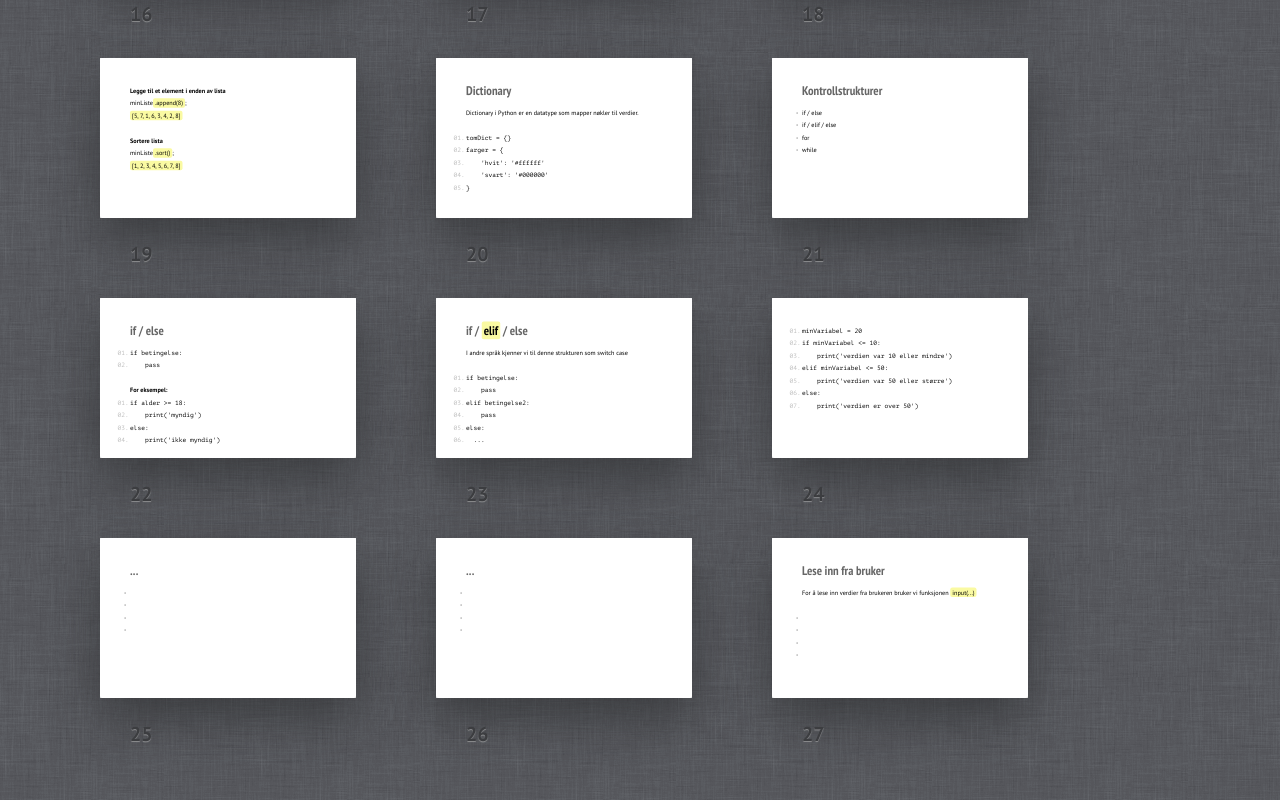
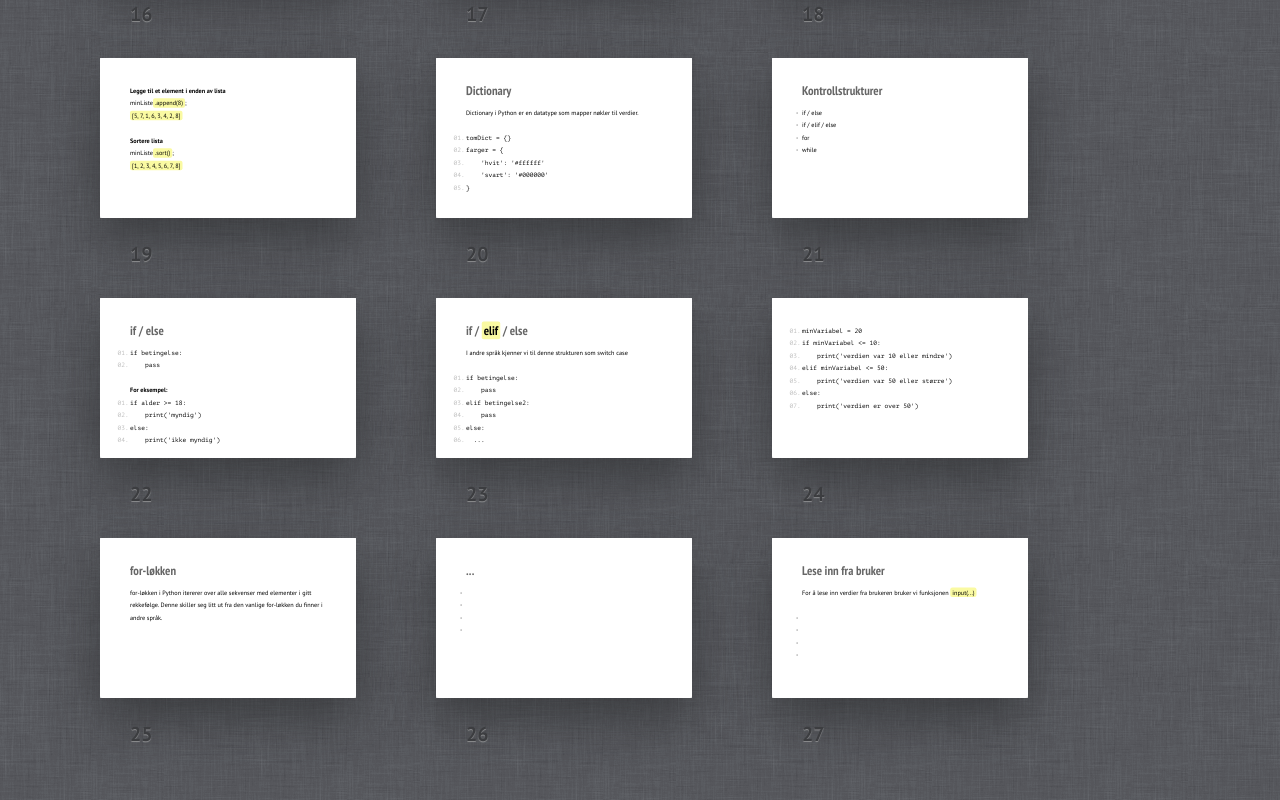
Before and after one commit to tmn/intro-itgk-2015, a plain HTML site: page index.html in a window 1280 px wide. Shown: the part 1612-2412 px from the top of the page. Drawn offline with Linux system fonts and the light colour scheme.

Commit message:
Add for loop section

```diff
--- a/index.html
+++ b/index.html
@@ -329,13 +329,9 @@
 	</div></section>
 
 	<section class="slide"><div>
-		<h2>...</h2>
-		<ul>
-			<li></li>
-			<li></li>
-			<li></li>
-			<li></li>
-		</ul>
+		<h2>for-løkken</h2>
+
+		<p>for-løkken i Python itererer over alle sekvenser med elementer i gitt rekkefølge. Denne skiller seg litt ut fra den vanlige for-løkken du finner i andre språk.<p>
 	</div></section>
 
 	<section class="slide"><div>
```
